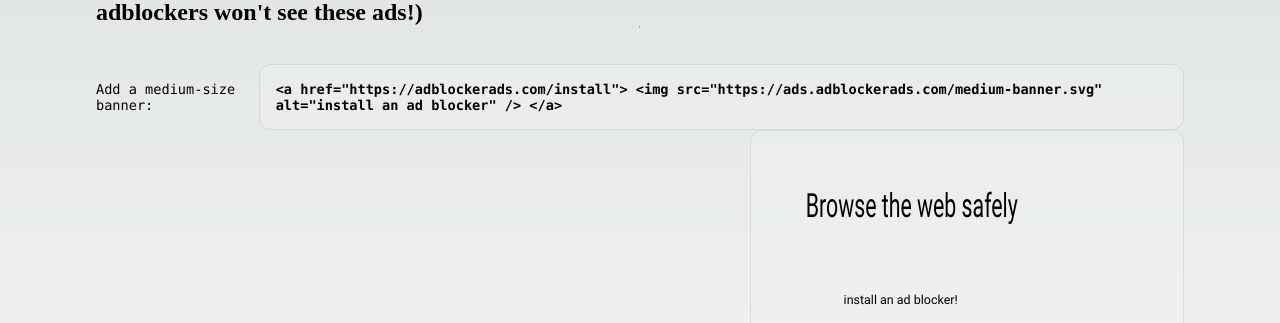
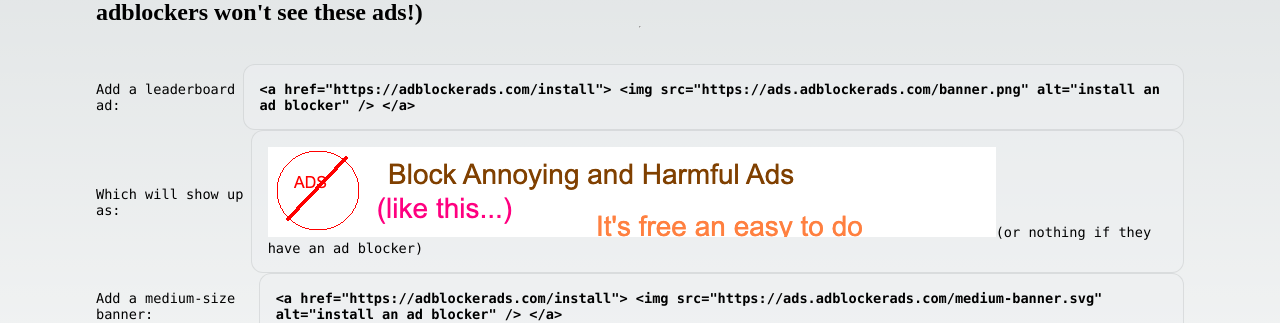
Before and after one commit to husseinhere/adblockerads, a Next.js app: page / in a window 1280 px wide. Shown: the part 366-689 px from the top of the page. Built offline with nearby package versions, Linux system fonts and the light colour scheme.

Commit message:
Add banner image

```diff
--- a/app/page.tsx
+++ b/app/page.tsx
@@ -44,6 +44,28 @@
       <hr />
       <br />
       <br />
+      <div className={styles.description}>
+        Add a leaderboard ad:
+        <p>
+          <code className={styles.code}>
+            {`<a href="https://adblockerads.com/install">
+  <img src="https://ads.adblockerads.com/banner.png" alt="install an ad blocker" />
+</a>`}
+          </code>
+        </p>
+      </div>
+      <div className={styles.description}>
+        Which will show up as:
+        <p>
+          <Image
+            src="/resources/banner.png"
+            alt="medium banner for installing an ad blocker"
+            width={728}
+            height={90}
+          />
+          (or nothing if they have an ad blocker)
+        </p>
+      </div>
 
       <div className={styles.description}>
         Add a medium-size banner:
@@ -64,12 +86,6 @@
             width={300}
             height={250}
           />
-          <a href="https://adblockerads.com/install">
-            <img
-              src="https://ads.adblockerads.com/medium-banner.svg"
-              alt="install an ad blocker"
-            />
-          </a>
           (or nothing if they have an ad blocker)
         </p>
       </div>
```
Also changed, not shown: public/resources/banner.png (added).
